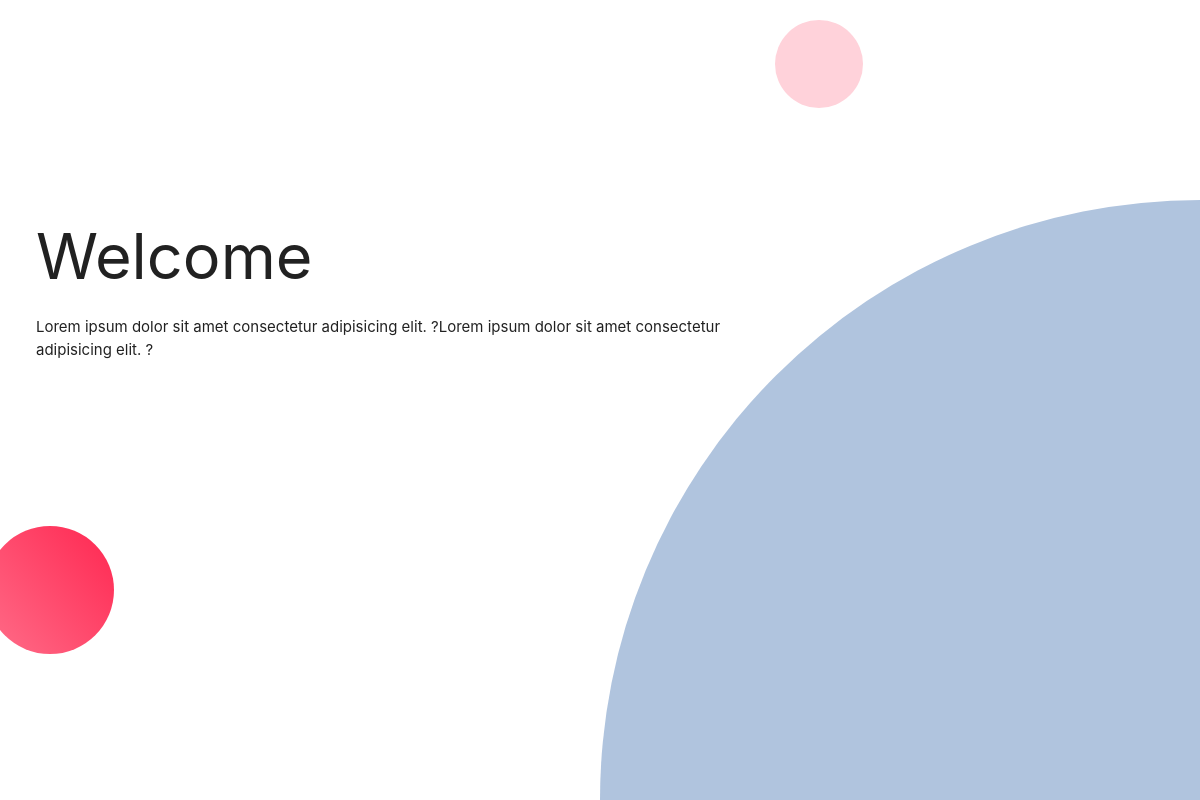
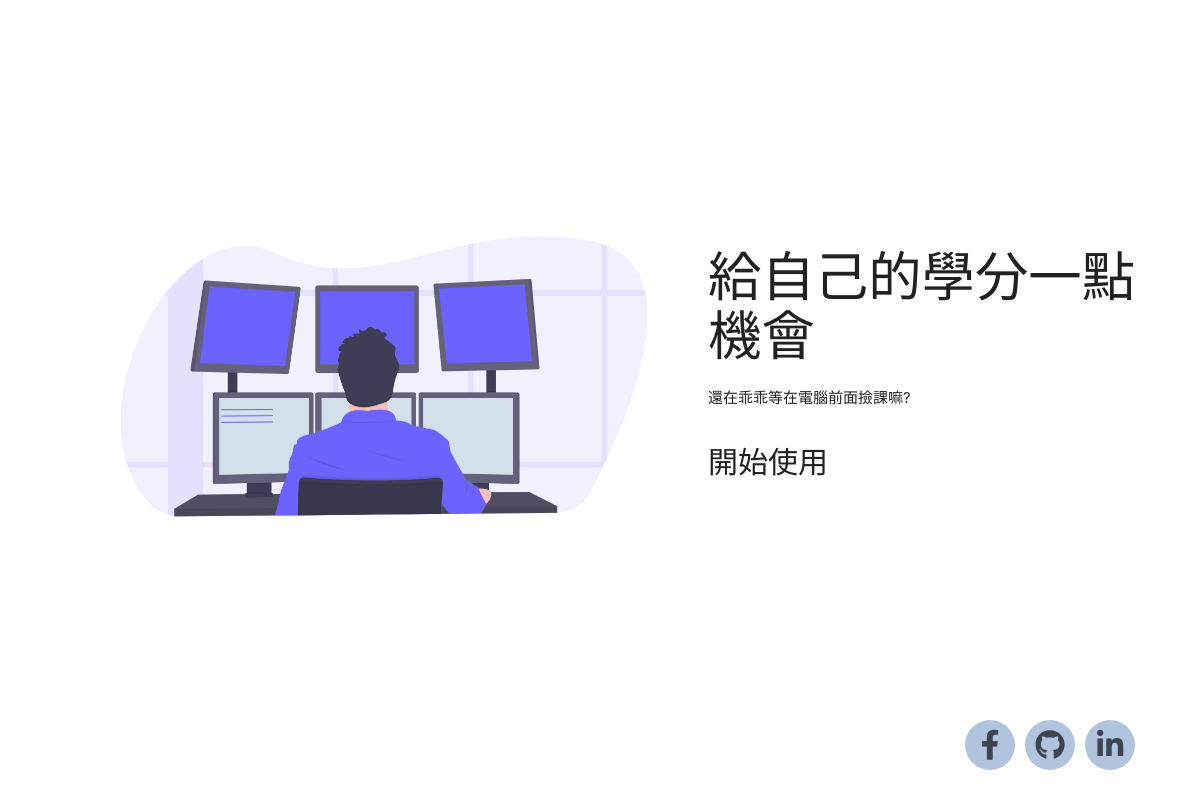
Before and after one commit to MissterHao/WannaClass, an Electron app: page renderer/index.html in a window 1200 px wide. Drawn offline with Linux system fonts and the light colour scheme.

Commit message:
feat: landing page first section structure added

```diff
--- a/renderer/index.html
+++ b/renderer/index.html
@@ -13,6 +13,7 @@
     <link rel="import" href="./sections/schedule.html">
     <link rel="import" href="./sections/setting.html">
 
+    <link rel="stylesheet" href="./css/fontawesome/css/all.css">
 
 
     <link rel="stylesheet" href="./css/wannaclass.css">
@@ -22,53 +23,29 @@
 <body>
 
 
-    <div class="loginPanel section">
-        <div class="hero-shape hero-shape-corner"></div>
-        <div class="container">
-            <div class="hero">
-                <div class="hero__heading">
-                    <h1>Welcome</h1>
-                    <span>Lorem ipsum dolor sit amet consectetur adipisicing elit. ?Lorem ipsum dolor sit amet
-                        consectetur adipisicing elit. ?</span>
-                </div>
+    <div class="login-panel section">
+        <div class="header"></div>
+        <div class="middle container">
+            <div class="hero-image"></div>
+            <div class="hero-text">
+                <h2>給自己的學分一點機會</h2>
+                <span class="hero-desc">還在乖乖等在電腦前面撿課嘛?</span>
 
-                <div class="hero__featureimg">
-                    <div class="hero-shape hero-shape-1">
-                        <svg width="88" height="88" xmlns="http://www.w3.org/2000/svg" style="overflow:visible">
-                            <circle class="anime-element fadeup-animation" cx="44" cy="44" r="44" fill="#FFD2DA"
-                                fill-rule="evenodd" style="opacity: 1; transform: translateY(0px);"></circle>
-                        </svg>
-                    </div>
-
-                    <img src="../assets/hi.png" alt="">
-                </div>
-
-
-                <div class="hero-shape hero-shape-2">
-                    <svg width="128" height="128" viewBox="0 0 128 128" xmlns="http://www.w3.org/2000/svg"
-                        style="overflow:visible">
-                        <defs>
-                            <linearGradient x1="93.05%" y1="19.767%" x2="15.034%" y2="85.765%" id="header-shape-2">
-                                <stop stop-color="#FF3058" offset="0%"></stop>
-                                <stop stop-color="#FF6381" offset="100%"></stop>
-                            </linearGradient>
-                        </defs>
-                        <circle class="anime-element fadeup-animation" cx="64" cy="64" r="64"
-                            fill="url(#header-shape-2)" fill-rule="evenodd"
-                            style="opacity: 1; transform: translateY(0px);"></circle>
-                    </svg>
-                </div>
-
-
+                <span class="cta">開始使用</span>
             </div>
-
-
+            <div class="login-block">
+                <input placeholder="學號" type="text" id="student_id">
+                <input placeholder="密碼" type="password" id="student_pw">
+                <button id="login-btn">登入</button>
+            </div>
         </div>
-
-        <div class="loginPanel__footer">
-            footer
+        <div class="footer container">
+            <ul>
+                <li><a><i class="fab fa-facebook-f"></i></a></li>
+                <li><a><i class="fab fa-github"></i></a></li>
+                <li><a><i class="fab fa-linkedin-in"></i></a></li>
+            </ul>
         </div>
-
     </div>
 
 
@@ -76,12 +53,7 @@
 
 
 
-    <div id="app">
-        <div class="contentPanel section">
-
-        </div>
-
-
+    <div class="contentPanel section">
     </div>
 
 
--- a/renderer/scss/_global.scss
+++ b/renderer/scss/_global.scss
@@ -4,3 +4,17 @@ html, body {
     overflow-x: hidden;
     overflow-y: hidden;
 }
+
+
+.section {
+    height: 100vh;
+    max-width: 100vw;
+    overflow-x: hidden;
+    overflow-y: hidden;
+}
+
+.container {
+    margin: 0 auto;
+    max-width: 1280px;
+    width: 90%;
+}
--- a/renderer/scss/_login-page.scss
+++ b/renderer/scss/_login-page.scss
@@ -1,77 +1,107 @@
+.login-panel {
+
+    display       : flex;
+    flex-direction: column;
+
+    .header {
+        flex           : 1 1 10%;
+        justify-content: start;
+        align-items    : center;
+    }
+
+    .middle {
+        flex          : 1 1 100%;
+        display       : flex;
+        flex-direction: row;
+
+        overflow-x: hidden;
 
 
-.container {
-    height: 100%;
-    width: 100%;
-    max-width: 1128px;
-    margin: 0 auto;
-}
 
+        .hero-image {
+            background-image   : url("/assets/undraw_programming_2svr.png");
+            background-position: center center;
+            background-repeat  : no-repeat;
+            background-size    : contain;
 
-.loginPanel {
-    height: 100%;
-    display: flex;
-    flex-direction: column;
-    position: relative;
+            flex: 1 0 60%;
+        }
 
-    &__footer {
-        z-index: 100;
-        flex: 0 0 15vh;
-        width: 100%;
-        display: flex;
-        justify-content:right
-        align-items: center;
-    }
-}
-.hero {
+        .hero-text {
+            flex          : 1 0 40%;
+            display       : flex;
+            flex-direction: column;
+            align-items   : start;
+            padding-top: 10em;
+        }
 
-    height: 100%;
-    display: flex;
-    position: relative;
-
-
-    &__heading {
-        text-align: left;
-        flex: 2 1 100px;
-        padding-top: 12rem;
-    }
-
-    &__featureimg {
-
-        flex: 1 1 100px;
-        position: relative;
-
-        img {
-            position: absolute;
-            top: 50%;
-            left: 50%;
-            transform: translate(-50%, -50%);
+        .cta {
+            font-size: 2rem;
+            margin-top: 2rem;
+            cursor: pointer;
         }
     }
 
-    &-shape {
-        position: absolute;
-        &-1 {
-            top: 20px;
-            left: 20px;
-        }
-        &-2 {
-            bottom: 20px;
-            left: -50px;
+    .footer {
+        flex           : 1 1 10%;
+        display        : flex;
+        justify-content: flex-end;
+
+        ul {
+            display: flex;
+            font-size: 2rem;
+
+            li {
+                text-decoration: none;
+                list-style: none;
+
+                a {
+                    width: 50px;
+                    height: 50px;
+                    margin: 0 5px;
+
+                    text-decoration: none;
+                    color: rgb(62, 69, 78);
+                    background: lightsteelblue;
+                    border-radius: 50%;
+
+                    display: flex;
+                    justify-content: center;
+                    align-items: center;
+
+                    position: relative;
+
+                    cursor: pointer;
+
+                    transition: 0.5s;
+
+                    .fab {
+                        position: relative;
+                        z-index: 100;
+                    }
+                    &:hover {
+                        color: white;
+                    }
+                    &:hover:before {
+                        transform: scale(1);
+                    }
+
+                    &:before {
+                        content: '';
+                        position: absolute;
+                        width: 100%;
+                        height: 100%;
+                        background: rgb(17, 58, 112);
+                        border-radius: 50%;
+                        transform: scale(0);
+                        transition: .5s;
+
+                    }
+
+                }
+            }
         }
 
 
     }
 }
-
-
-.hero-shape-corner {
-    z-index: 0;
-    bottom: 0px;
-    right: 0px;
-
-    width: 50vw;
-    height: 100vh;
-    background-color: lightsteelblue;
-    clip-path: circle(600px at right bottom);
-}
```
Also changed, not shown: renderer/css/wannaclass.css, 1 other file.
